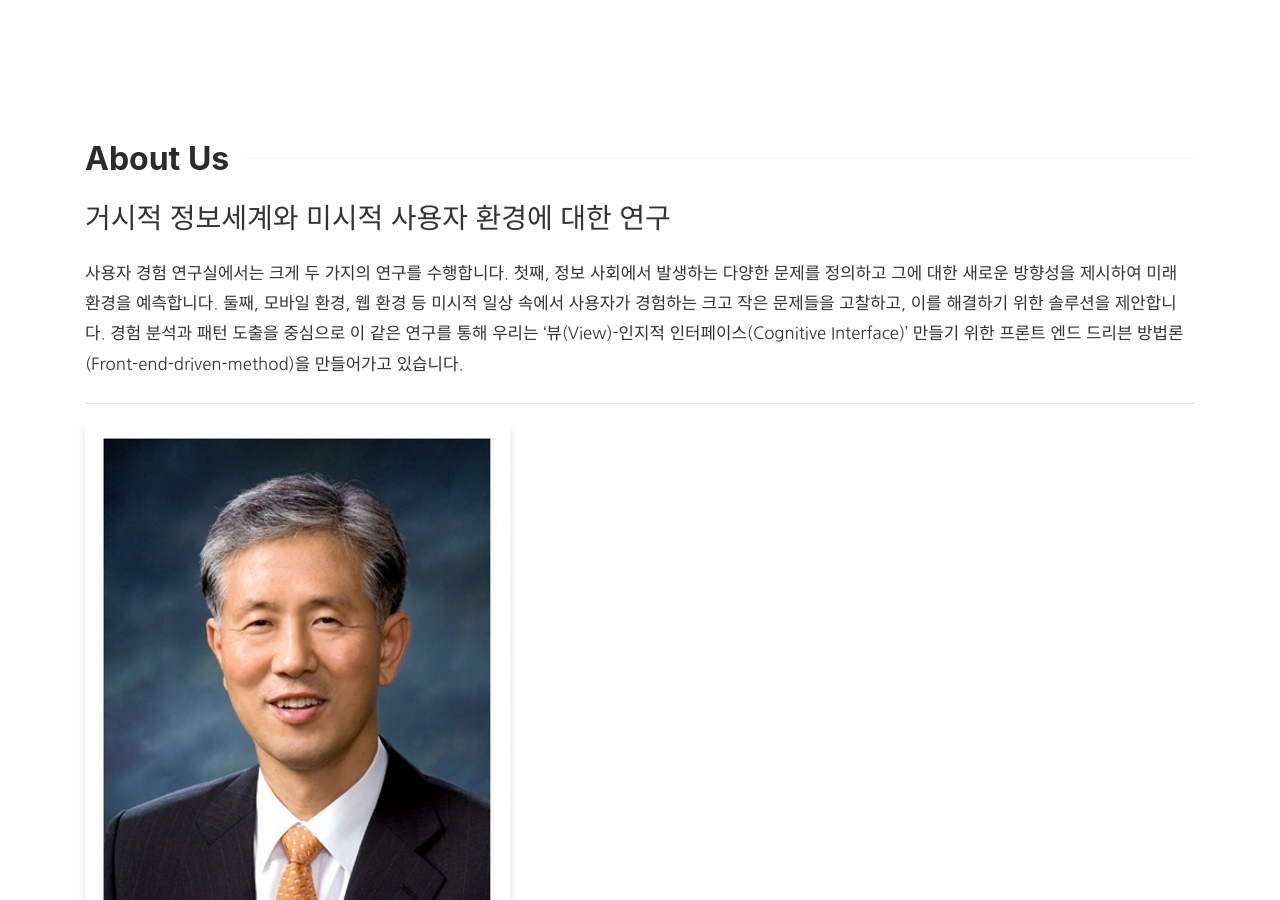
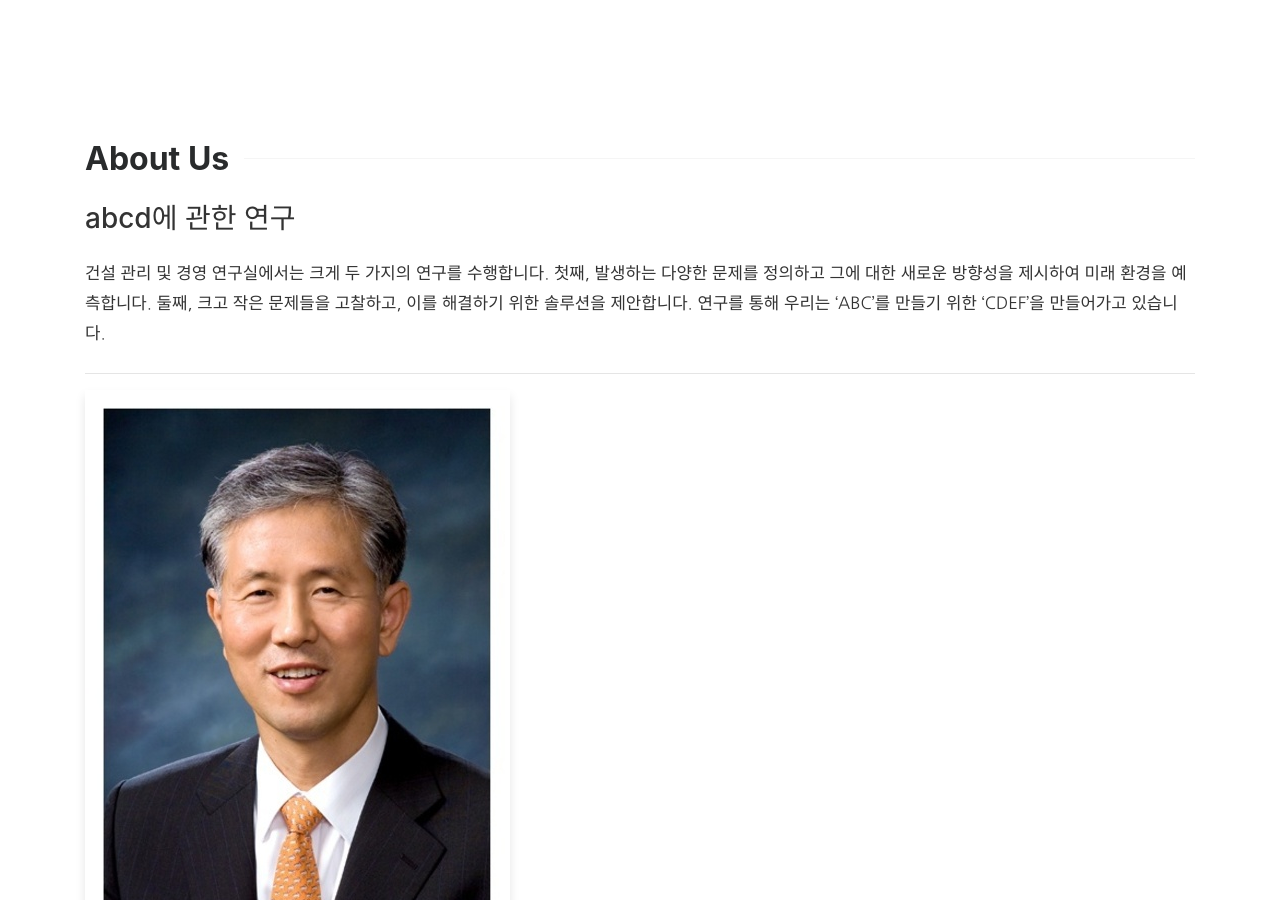
Before and after one commit to INUCEM/INUCEM.github.io, a Jekyll site: the page built from about.md, in a window 1280 px wide and 900 px high. Built offline with Jekyll 4.4.1, drawn with Linux system fonts in a browser that asks for light colours.

Commit message:
Update about.md

```diff
--- a/about.md
+++ b/about.md
@@ -3,9 +3,9 @@ layout: page
 title: About Us
 comments: true
 ---
-### 거시적 정보세계와 미시적 사용자 환경에 대한 연구
+### abcd에 관한 연구
 
-사용자 경험 연구실에서는 크게 두 가지의 연구를 수행합니다. 첫째, 정보 사회에서 발생하는 다양한 문제를 정의하고 그에 대한 새로운 방향성을 제시하여 미래 환경을 예측합니다. 둘째, 모바일 환경, 웹 환경 등 미시적 일상 속에서 사용자가 경험하는 크고 작은 문제들을 고찰하고, 이를 해결하기 위한 솔루션을 제안합니다. 경험 분석과 패턴 도출을 중심으로 이 같은 연구를 통해 우리는 '뷰(View)-인지적 인터페이스(Cognitive Interface)' 만들기 위한 프론트 엔드 드리븐 방법론 (Front-end-driven-method)을 만들어가고 있습니다.
+건설 관리 및 경영 연구실에서는 크게 두 가지의 연구를 수행합니다. 첫째, 발생하는 다양한 문제를 정의하고 그에 대한 새로운 방향성을 제시하여 미래 환경을 예측합니다. 둘째, 크고 작은 문제들을 고찰하고, 이를 해결하기 위한 솔루션을 제안합니다. 연구를 통해 우리는 'ABC'를 만들기 위한 'CDEF'을 만들어가고 있습니다.
 
 <hr>
 
```
